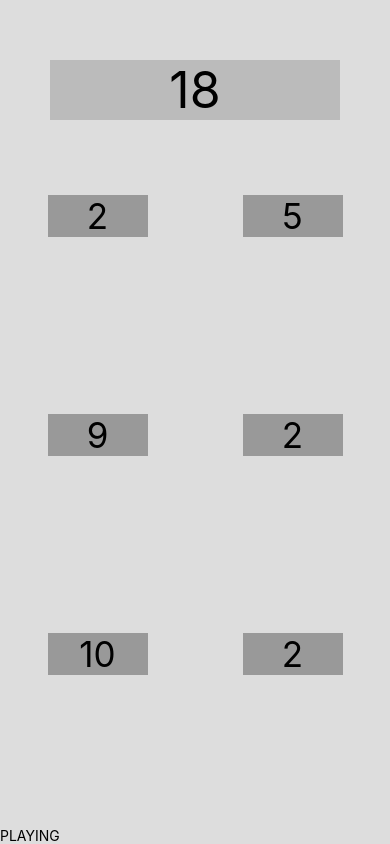
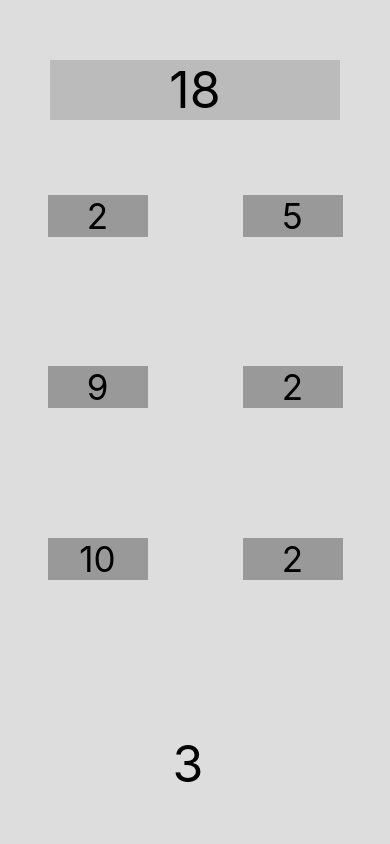
Before and after one commit to judelt/TargetSum, a React Native app: screen / in a window 390 px wide. Built offline with nearby package versions, Linux system fonts and the light colour scheme.

Commit message:
add timers

```diff
--- a/src/components/App.js
+++ b/src/components/App.js
@@ -8,16 +8,21 @@
 
 import React from 'react';
 import Game from './Game';
-<script src="http://localhost:8097"></script>
+<script src="http://localhost:8097"></script>;
 
 const App = () => {
   const randomNumberCount = 6;
   const randomNumbers = Array.from({length: randomNumberCount}).map(
     () => 1 + Math.floor(10 * Math.random()),
   );
+  const initialSeconds = 10;
   console.log('render app');
   return (
-    <Game randomNumberCount={randomNumberCount} randomNumbers={randomNumbers} />
+    <Game
+      randomNumberCount={randomNumberCount}
+      randomNumbers={randomNumbers}
+      initialSeconds={initialSeconds}
+    />
   );
 };
 
--- a/src/components/Game.js
+++ b/src/components/Game.js
@@ -3,10 +3,21 @@ import {StyleSheet, Text, View} from 'react-native';
 
 import RandomNumber from './RandomNumber';
 
-const Game = ({randomNumbers, randomNumberCount}) => {
+const Game = ({randomNumbers, randomNumberCount, initialSeconds}) => {
   console.log('render game');
 
   const [selectedIds, setSelectedIds] = useState([]);
+  const [remainingSeconds, setRemainingSeconds] = useState(initialSeconds);
+
+  useEffect(() => {
+    setTimeout(
+      clearInterval,
+      (initialSeconds + 1) * 1000,
+      setInterval(() => {
+        setRemainingSeconds(prev => prev - 1);
+      }, 1000),
+    );
+  }, []);
 
   const target = randomNumbers
     .slice(0, randomNumberCount - 2)
@@ -25,16 +36,18 @@ const Game = ({randomNumbers, randomNumberCount}) => {
       (acc, curr) => acc + randomNumbers[curr],
       0,
     );
-    console.log(sumSelected);
+    if (remainingSeconds === 0 || sumSelected > target) {
+      return 'LOST';
+    }
     if (sumSelected < target) {
       return 'PLAYING';
     }
     if (sumSelected === target) {
       return 'WON';
     }
-    if (sumSelected > target) {
-      return 'LOST';
-    }
+    // if (sumSelected > target) {
+    //   return 'LOST';
+    // }
   };
 
   return (
@@ -53,7 +66,7 @@ const Game = ({randomNumbers, randomNumberCount}) => {
           />
         ))}
       </View>
-      <Text>{gameStatus()} </Text>
+      <Text style={styles.target}>{remainingSeconds} </Text>
     </View>
   );
 };
```
